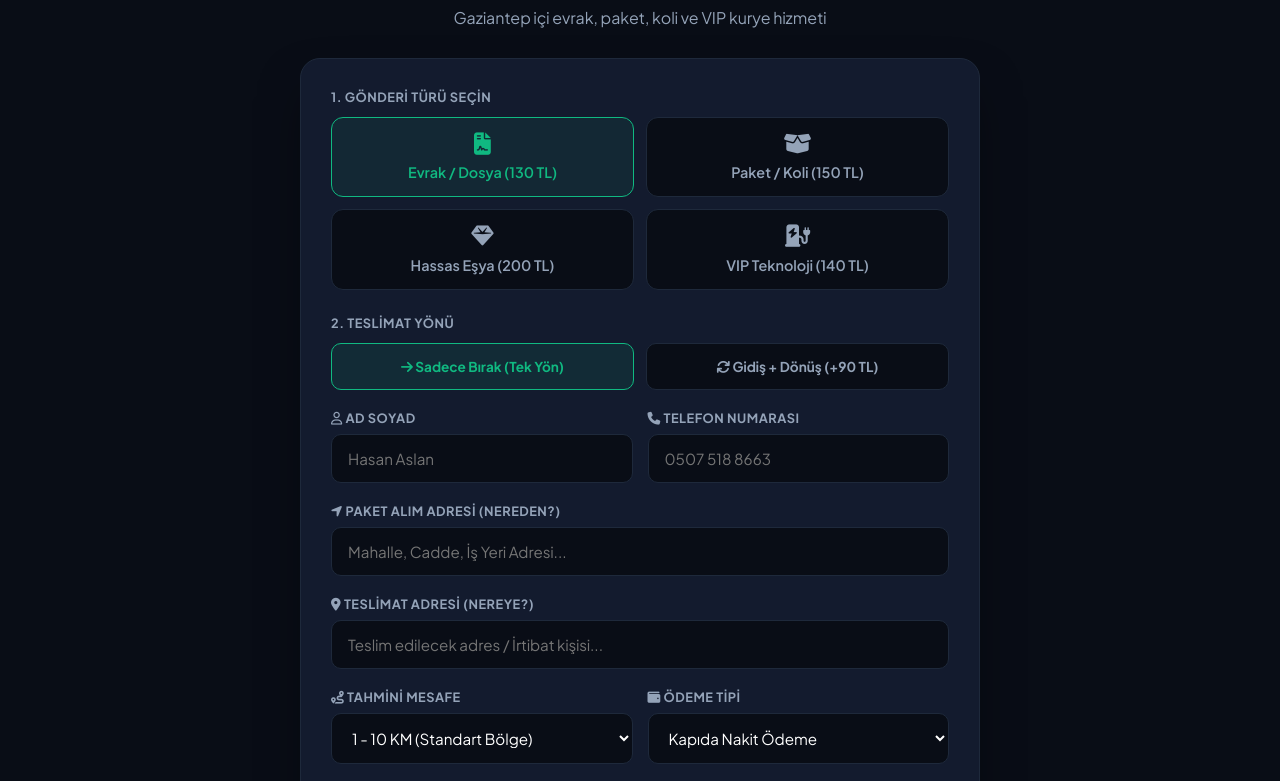
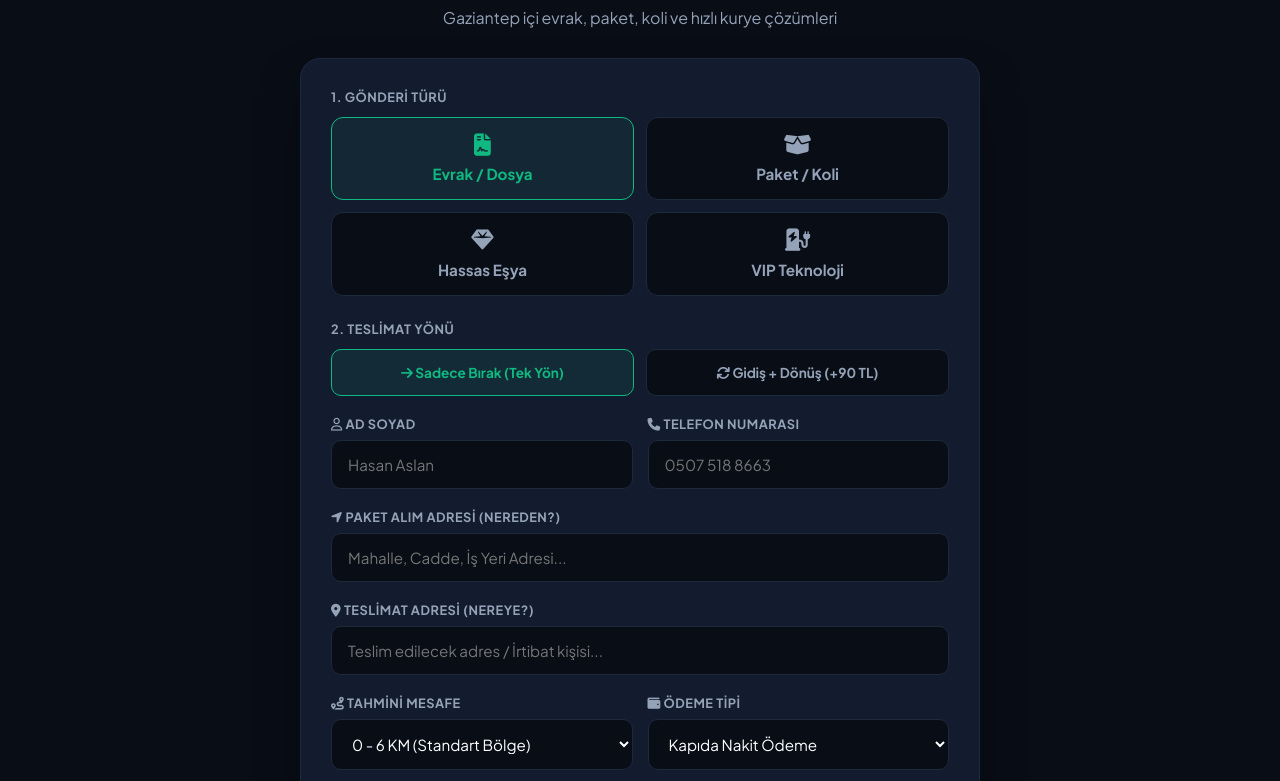
Before and after one commit to savunmaonline3-max/teknojet-kurye, a website: page index.html in a window 1280 px wide. Shown: the part 155-936 px from the top of the page. Drawn offline with Linux system fonts and the light colour scheme.

Commit message:
Update index.html

```diff
--- a/index.html
+++ b/index.html
@@ -121,7 +121,7 @@
         .service-btn {
             background: #090d16;
             border: 1px solid var(--border-color);
-            padding: 15px;
+            padding: 16px;
             border-radius: 12px;
             color: var(--text-sub);
             cursor: pointer;
@@ -131,8 +131,8 @@
             flex-direction: column;
             align-items: center;
             gap: 8px;
-            font-size: 0.9rem;
-            font-weight: 600;
+            font-size: 0.95rem;
+            font-weight: 700;
         }
 
         .service-btn i {
@@ -228,7 +228,7 @@
         }
 
         .price-info h3 {
-            font-size: 2rem;
+            font-size: 2.2rem;
             color: var(--accent-green);
             font-weight: 800;
         }
@@ -283,28 +283,28 @@
     <div class="main-container">
         <div class="hero-title">
             <h1>Kurumsal VIP Kurye Çağır</h1>
-            <p>Gaziantep içi evrak, paket, koli ve VIP kurye hizmeti</p>
+            <p>Gaziantep içi evrak, paket, koli ve hızlı kurye çözümleri</p>
         </div>
 
         <div class="order-card">
             <!-- Gönderi Türü -->
-            <span class="section-label">1. Gönderi Türü Seçin</span>
+            <span class="section-label">1. Gönderi Türü</span>
             <div class="service-selector">
-                <div class="service-btn active" data-service="Evrak / Resmi Dosya" data-base="130">
+                <div class="service-btn active" data-service="Evrak / Resmi Dosya">
                     <i class="fa-solid fa-file-contract"></i>
-                    Evrak / Dosya (130 TL)
+                    Evrak / Dosya
                 </div>
-                <div class="service-btn" data-service="Paket / Koli Taşıma" data-base="150">
+                <div class="service-btn" data-service="Paket / Koli Taşıma">
                     <i class="fa-solid fa-box-open"></i>
-                    Paket / Koli (150 TL)
+                    Paket / Koli
                 </div>
-                <div class="service-btn" data-service="Hassas / Değerli Eşya" data-base="200">
+                <div class="service-btn" data-service="Hassas / Değerli Eşya">
                     <i class="fa-solid fa-gem"></i>
-                    Hassas Eşya (200 TL)
+                    Hassas Eşya
                 </div>
-                <div class="service-btn" data-service="VIP Şarj & Teknoloji Kurye" data-base="140">
+                <div class="service-btn" data-service="VIP Teknoloji Kurye">
                     <i class="fa-solid fa-charging-station"></i>
-                    VIP Teknoloji (140 TL)
+                    VIP Teknoloji
                 </div>
             </div>
 
@@ -345,9 +345,9 @@
                     <div class="form-group">
                         <label><i class="fa-solid fa-route"></i> Tahmini Mesafe</label>
                         <select id="distanceKm" class="form-control">
-                            <option value="1 - 10 KM (Şehir İçi Standart)" data-add="0">1 - 10 KM (Standart Bölge)</option>
-                            <option value="10 - 15 KM (Orta Bölge / Sanayi)" data-add="50">10 - 15 KM (+50 TL Fark)</option>
-                            <option value="15 - 25 KM (Organize Sanayi / Uzak)" data-add="100">15 - 25 KM (+100 TL Fark)</option>
+                            <option value="0 - 6 KM (Standart Bölge)" data-add="0">0 - 6 KM (Standart Bölge)</option>
+                            <option value="6 - 12 KM (Orta Bölge)" data-add="40">6 - 12 KM (+40 TL Fark)</option>
+                            <option value="12 - 20 KM (Organize Sanayi / Uzak)" data-add="80">12 - 20 KM (+80 TL Fark)</option>
                         </select>
                     </div>
 
@@ -370,7 +370,7 @@
                 <div class="price-calculator">
                     <div class="price-info">
                         <span>Hesaplanan Toplam Tutar</span>
-                        <h3 id="totalPriceDisplay">130 TL</h3>
+                        <h3 id="totalPriceDisplay">110 TL</h3>
                     </div>
                     <div style="color: var(--text-sub); font-size: 0.85rem; text-align: right;">
                         <i class="fa-solid fa-circle-check" style="color: var(--accent-green);"></i> Sabit Fiyat Garantisi
@@ -390,7 +390,7 @@
 
     <script>
         let selectedService = "Evrak / Resmi Dosya";
-        let basePrice = 130;
+        const basePrice = 110; // 0-6 KM için standart taban fiyat 110 TL
         let deliveryType = "Sadece Tek Yön Teslimat";
         let returnExtraPrice = 0;
 
@@ -400,7 +400,6 @@
                 document.querySelectorAll('.service-btn').forEach(b => b.classList.remove('active'));
                 this.classList.add('active');
                 selectedService = this.getAttribute('data-service');
-                basePrice = parseInt(this.getAttribute('data-base'));
                 updatePrice();
             });
         });
```
